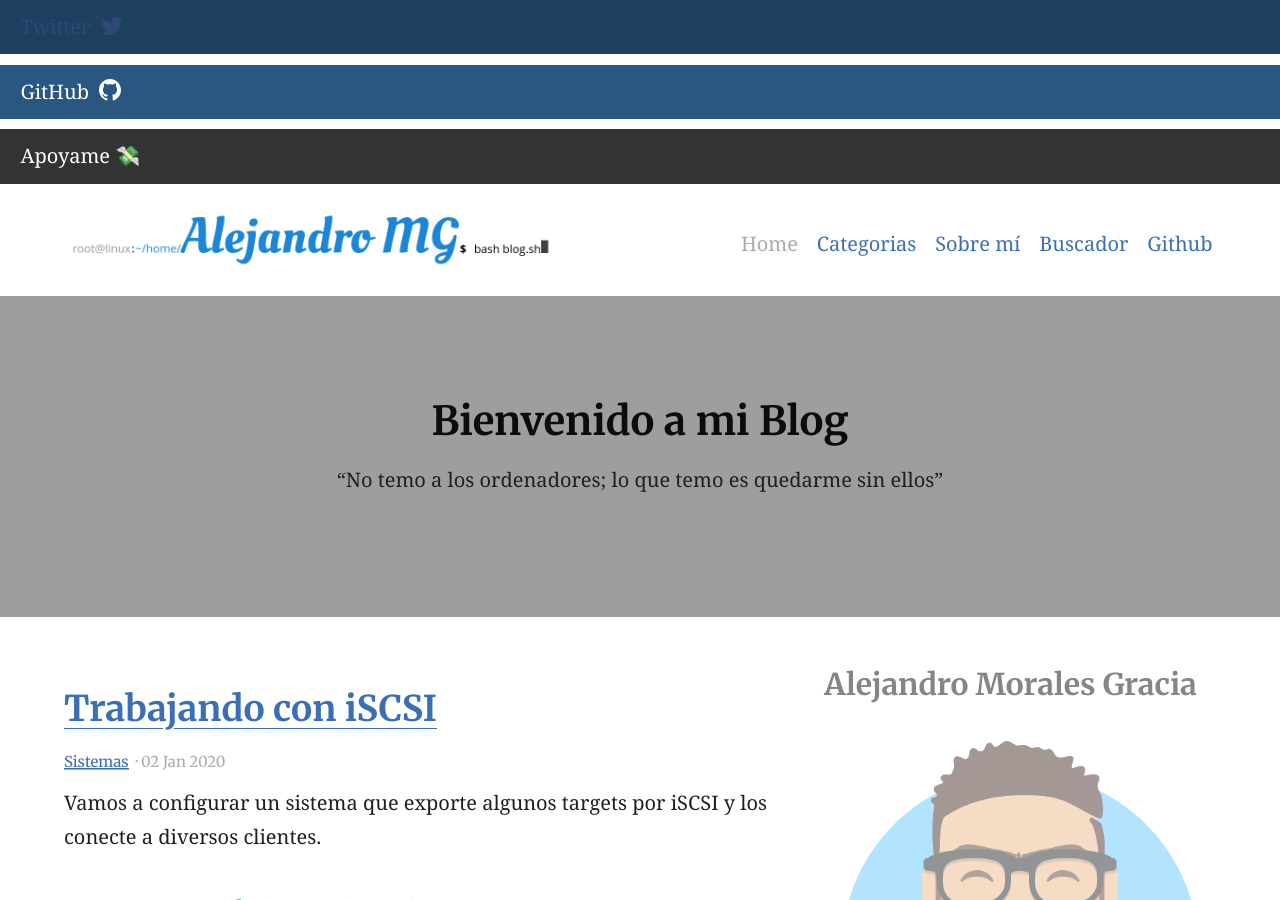
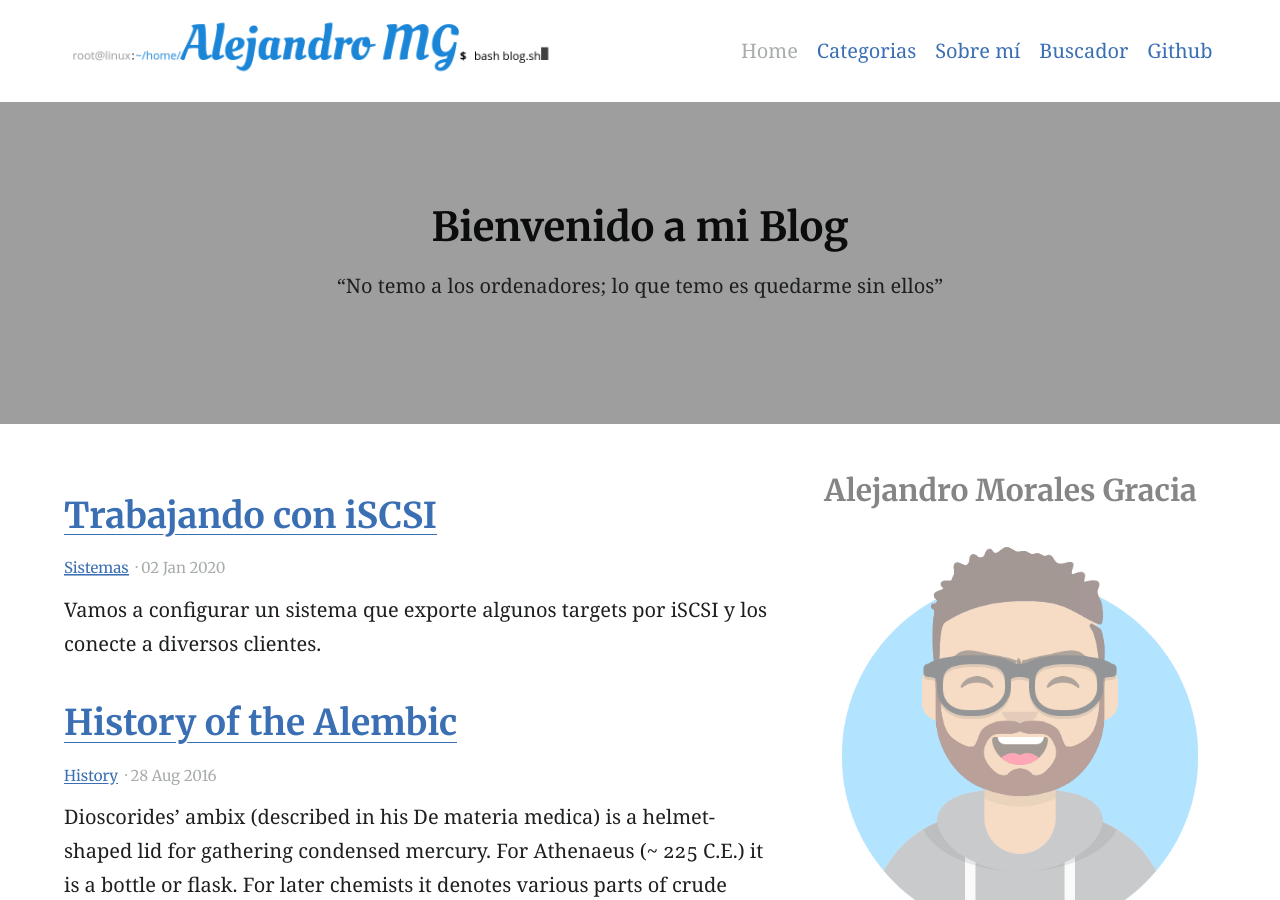
Before and after one commit to MoralG/Alejandro-MG, a Jekyll site: the page built from index.md, in a window 1280 px wide and 900 px high. Built offline with Jekyll 4.4.1, drawn with Linux system fonts in a browser that asks for light colours; some of the changed text lies outside the part shown.

Commit message:
Modificación de ficheros

```diff
--- a/_includes/site-footer.html
+++ b/_includes/site-footer.html
@@ -3,6 +3,7 @@
     <div class="copyright  typeset">
       <small class="small">&copy; {{ site.title }} {{ site.time | date: '%Y' }}</small>
     </div>
+    {% include button.html text="Twitter" icon="twitter" link="https://twitter.com/moralejandrog" %} {% include button.html text="GitHub" icon="github" link="https://github.com/MoralG" %} {% include button.html text="Apoyame 💸" link="https://paypal.me/MoralG?locale.x=es_ES" color="#333333" %}
 
     {% include nav-footer.html %}
   </div>
--- a/_layouts/default.html
+++ b/_layouts/default.html
@@ -37,7 +37,6 @@
     {% include site-before-start.html %}
 
   </head>
-  {% include button.html text="Twitter" icon="twitter" link="https://twitter.com/moralejandrog" %} {% include button.html text="GitHub" icon="github" link="https://github.com/MoralG" %} {% include button.html text="Apoyame 💸" link="https://paypal.me/MoralG?locale.x=es_ES" color="#333333" %}
 
   <body class="layout-{{ page.layout }}{% if page.title %}  {{ page.title | slugify }}{% endif %}">
     {% include site-icons.svg %}
```
